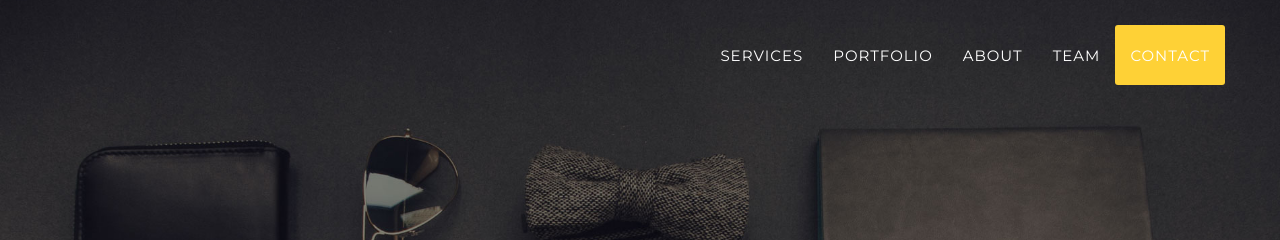
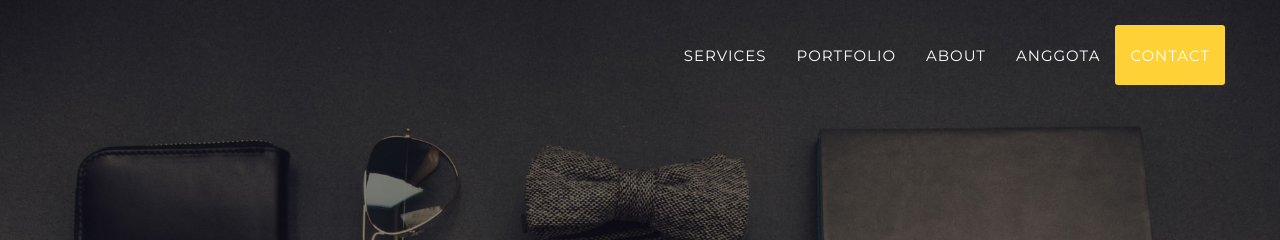
Before and after one commit to PolloRados/PolloRados.github.io, a Jekyll site: the page built from index.html, in a window 1280 px wide. Shown: the top 240 px of the page. Built offline with Jekyll 4.4.1, drawn with Linux system fonts in a browser that asks for light colours; some web fonts are replaced.

Commit message:
Update header.html

```diff
--- a/_includes/header.html
+++ b/_includes/header.html
@@ -28,7 +28,7 @@
                         <a class="page-scroll" href="#about">About</a>
                     </li>
                     <li>
-                        <a class="page-scroll" href="#team">Team</a>
+                        <a class="page-scroll" href="#team">ANGGOTA</a>
                     </li>
                     <li>
                         <a class="page-scroll" href="#contact">Contact</a>
```
